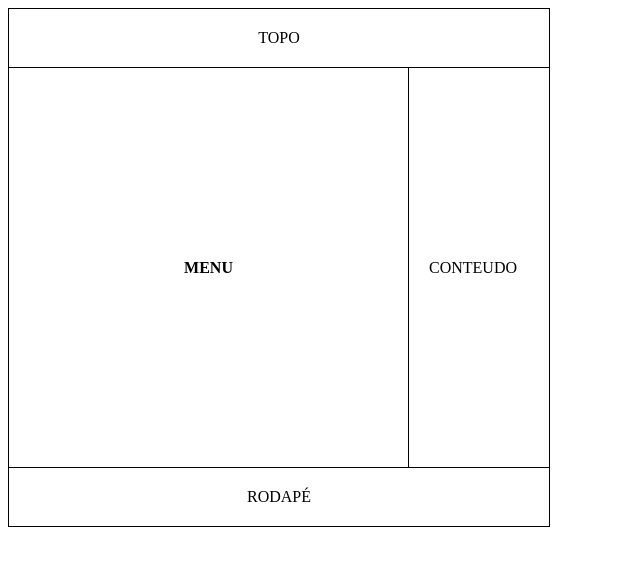
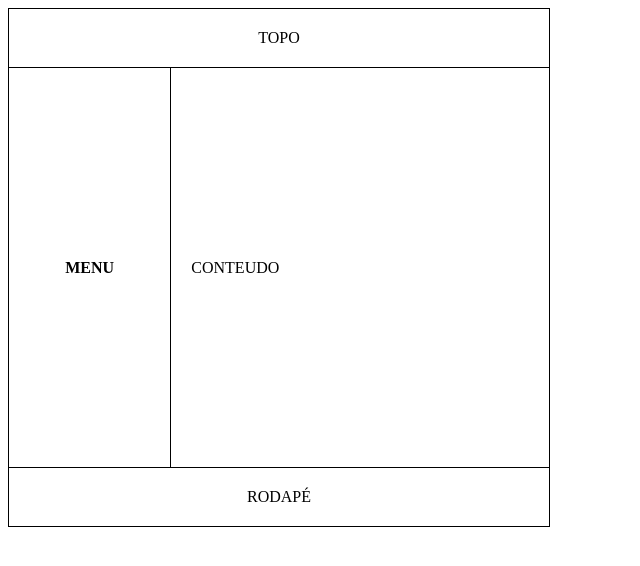
Before and after one commit to leonardo1515/aula-html-5, a plain HTML site: page segunda.html in a window 1280 px wide. Shown: the whole page, without its empty margins (0-640 px from the left). Drawn offline with Linux system fonts and the light colour scheme.

Commit message:
tabelas-2

```diff
--- a/segunda.html
+++ b/segunda.html
@@ -16,13 +16,13 @@
 <body>
     <table style="border: 1px solid black; border-collapse: collapse;">
         <thead>
-            <tr >
+            <tr>
                 <td colspan="2" style="width: 500px; text-align: center;" >TOPO</td>
             </tr>
         </thead>
         <tbody>
             <tr style="height: 400px;">
-                <th>MENU</th>
+                <th style="width: 30%;">MENU</th>
                 <td>CONTEUDO</td>
             </tr>
         </tbody>
```
